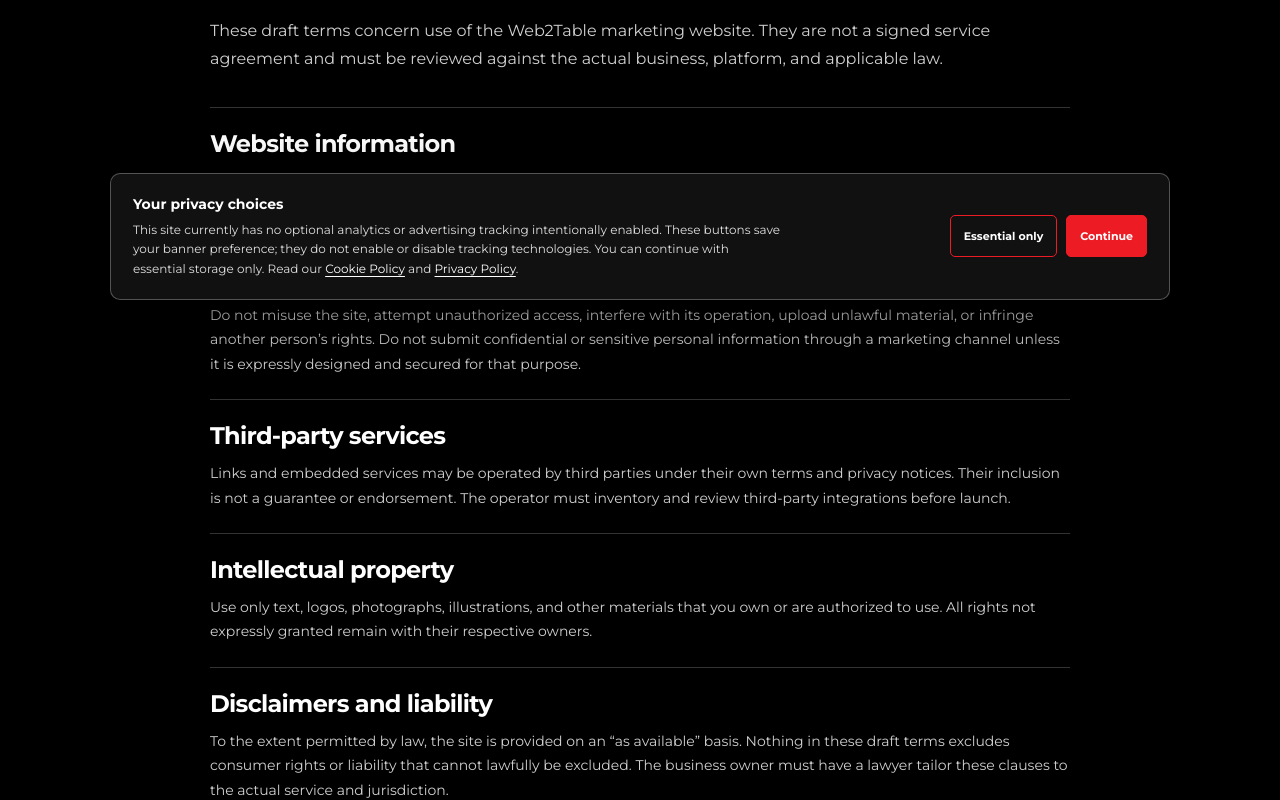
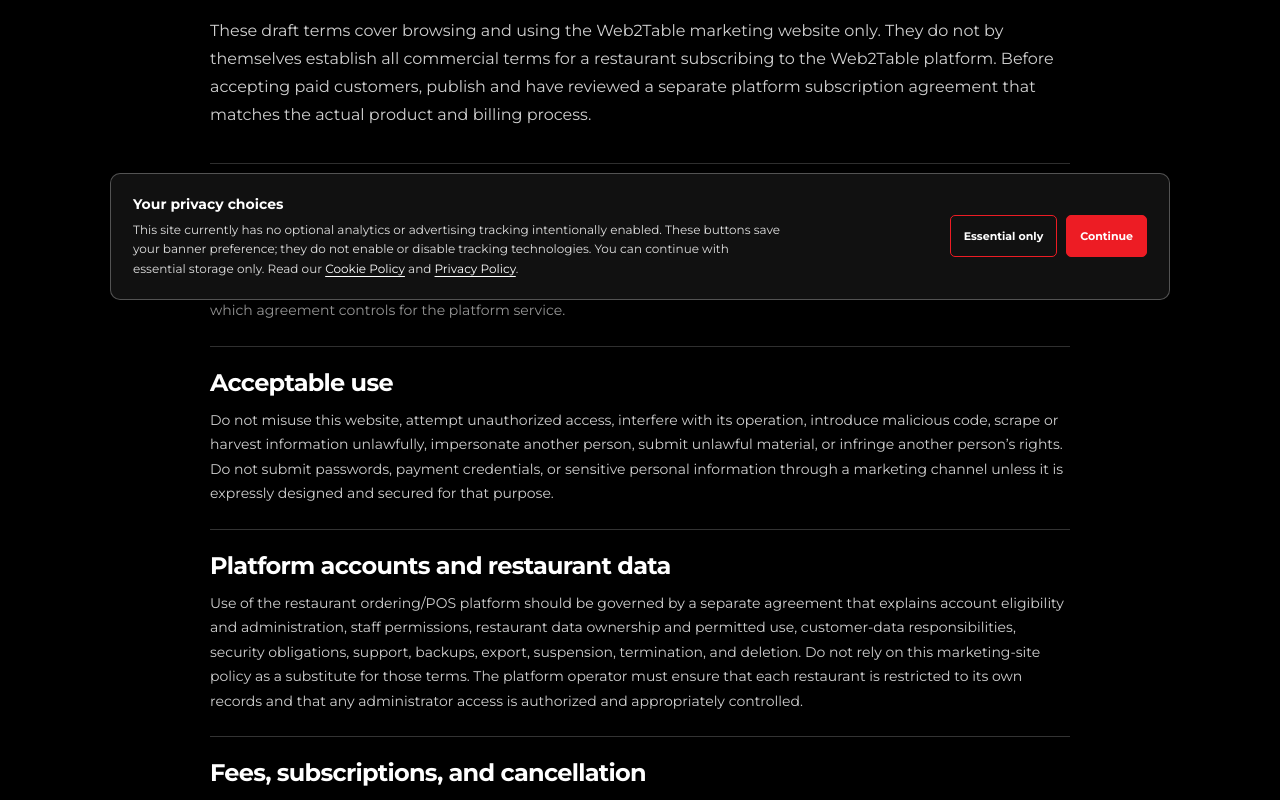
Before and after one commit to Jrnotjunior/web2table.io, a React (Vite) app: page /terms in a window 1280 px wide. Shown: the part 480-1280 px from the top of the page. Built offline with nearby package versions, Linux system fonts and the light colour scheme.

Commit message:
Clarify website terms and separate SaaS subscription terms

```diff
--- a/src/pages/LegalPage.tsx
+++ b/src/pages/LegalPage.tsx
@@ -12,13 +12,15 @@ const policies: Record<string, Policy> = {
     { heading: 'Security and incidents', body: 'Use appropriate access controls, updates, backups, and incident response procedures. The platform uses a shared database, so restaurant-level authorization must be tested to prevent cross-restaurant data exposure, and administrator access must be limited and auditable. Supabase is reported to provide regular backups; verify configuration, retention, and recovery testing. No website can promise absolute security. The operator must assess and handle any personal data breach in accordance with applicable law.' },
     { heading: 'Changes and contact', body: 'Update this notice when data practices change and display the effective date. Business contact currently supplied: Web2Table, Unit V5, Red Gate, White Apartment, J. Martin Street, Pasolo, Valenzuela City, Philippines; web2table.solutions@gmail.com. Confirm the exact registered legal name and actual data flows before launch.' },
   ] },
-  terms: { title: 'Terms of Use', updated: 'October 11, 2026', intro: 'These draft terms concern use of the Web2Table marketing website. They are not a signed service agreement and must be reviewed against the actual business, platform, and applicable law.', sections: [
-    { heading: 'Website information', body: 'Content is provided for general information about the product. Features, availability, integrations, pricing, and service levels may change. Confirm material details with the operator before relying on them.' },
-    { heading: 'Acceptable use', body: 'Do not misuse the site, attempt unauthorized access, interfere with its operation, upload unlawful material, or infringe another person’s rights. Do not submit confidential or sensitive personal information through a marketing channel unless it is expressly designed and secured for that purpose.' },
-    { heading: 'Third-party services', body: 'Links and embedded services may be operated by third parties under their own terms and privacy notices. Their inclusion is not a guarantee or endorsement. The operator must inventory and review third-party integrations before launch.' },
-    { heading: 'Intellectual property', body: 'Use only text, logos, photographs, illustrations, and other materials that you own or are authorized to use. All rights not expressly granted remain with their respective owners.' },
-    { heading: 'Disclaimers and liability', body: 'To the extent permitted by law, the site is provided on an “as available” basis. Nothing in these draft terms excludes consumer rights or liability that cannot lawfully be excluded. The business owner must have a lawyer tailor these clauses to the actual service and jurisdiction.' },
-    { heading: 'Governing law and contact', body: 'The business has supplied the address Unit V5, Red Gate, White Apartment, J. Martin Street, Pasolo, Valenzuela City, Philippines, and email web2table.solutions@gmail.com. Insert the exact registered business name shown on the applicable registration documents and have the governing-law and dispute clauses reviewed by a Philippine lawyer.' },
+  terms: { title: 'Terms of Use', updated: 'October 11, 2026', intro: 'These draft terms cover browsing and using the Web2Table marketing website only. They do not by themselves establish all commercial terms for a restaurant subscribing to the Web2Table platform. Before accepting paid customers, publish and have reviewed a separate platform subscription agreement that matches the actual product and billing process.', sections: [
+    { heading: 'Website information and scope', body: 'Content on this website is general product information and is not a binding promise that a particular feature, integration, price, availability level, or service outcome will be provided. Confirm material details in a written proposal or service agreement. If a separate platform agreement conflicts with these website terms, the final documents should state clearly which agreement controls for the platform service.' },
+    { heading: 'Acceptable use', body: 'Do not misuse this website, attempt unauthorized access, interfere with its operation, introduce malicious code, scrape or harvest information unlawfully, impersonate another person, submit unlawful material, or infringe another person’s rights. Do not submit passwords, payment credentials, or sensitive personal information through a marketing channel unless it is expressly designed and secured for that purpose.' },
+    { heading: 'Platform accounts and restaurant data', body: 'Use of the restaurant ordering/POS platform should be governed by a separate agreement that explains account eligibility and administration, staff permissions, restaurant data ownership and permitted use, customer-data responsibilities, security obligations, support, backups, export, suspension, termination, and deletion. Do not rely on this marketing-site policy as a substitute for those terms. The platform operator must ensure that each restaurant is restricted to its own records and that any administrator access is authorized and appropriately controlled.' },
+    { heading: 'Fees, subscriptions, and cancellation', body: 'Any setup fee, subscription price, taxes, payment method, billing date, renewal arrangement, cancellation procedure, refund eligibility, and consequences of overdue payment must be stated clearly in the applicable written offer or platform agreement before the customer commits to purchase. These website terms do not create an automatic-renewal arrangement or a no-refund rule. Mandatory rights under applicable law remain unaffected.' },
+    { heading: 'Third-party services', body: 'Links and embedded services may be operated by third parties under their own terms and privacy notices. Their inclusion does not guarantee availability or amount to an endorsement. The operator should maintain an inventory of third-party services used by the site and platform and disclose relevant data sharing in the applicable privacy notice.' },
+    { heading: 'Intellectual property', body: 'Use only text, logos, photographs, illustrations, software, and other materials that you own or are authorized to use. Unless expressly stated otherwise in a written agreement, these terms do not transfer ownership of either party’s intellectual property. Respect third-party intellectual-property rights and any applicable licence conditions.' },
+    { heading: 'Availability, disclaimers, and liability', body: 'The marketing website may be changed or temporarily unavailable. To the extent permitted by law, the website is provided on an “as available” basis. Nothing in these draft terms excludes consumer rights or liability that cannot lawfully be excluded. Any warranties, service levels, liability limits, indemnities, and remedies for the paid platform must be drafted for the actual service and reviewed by a Philippine lawyer; do not publish a blanket exclusion that conflicts with mandatory law.' },
+    { heading: 'Governing law, changes, and contact', body: 'The business has supplied the address Unit V5, Red Gate, White Apartment, J. Martin Street, Pasolo, Valenzuela City, Philippines, and email web2table.solutions@gmail.com. Insert the exact registered business name shown on the registration documents. Have governing-law, dispute-resolution, and consumer-rights provisions reviewed by a Philippine lawyer. Publish a clear effective date when these terms are finalized and notify users of material changes where required.' },
   ] },
   cookies: { title: 'Cookie Policy', updated: 'October 11, 2026', intro: 'This draft describes a privacy-first approach. The current website should not claim to use analytics or advertising cookies unless those tools are deliberately added and verified.', sections: [
     { heading: 'What cookies are used?', body: 'Essential storage may be used to remember a visitor’s consent choice. The operator must inspect the deployed site and all dependencies to confirm whether any other cookies, local storage, pixels, analytics, or tracking technologies are present.' },
```
